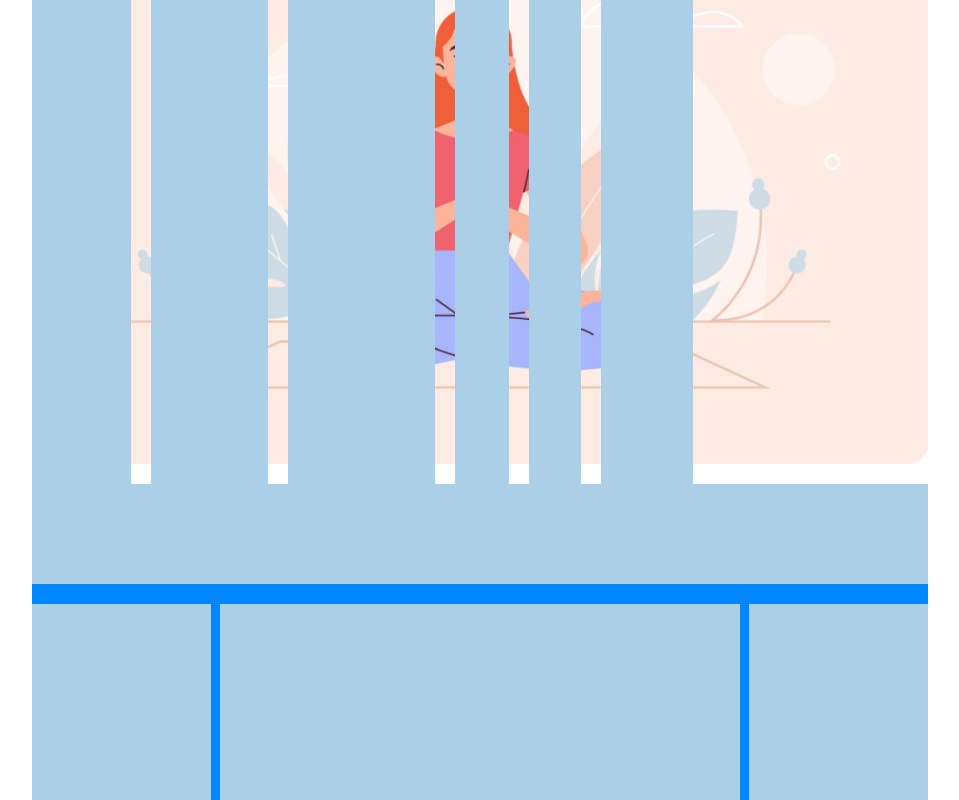
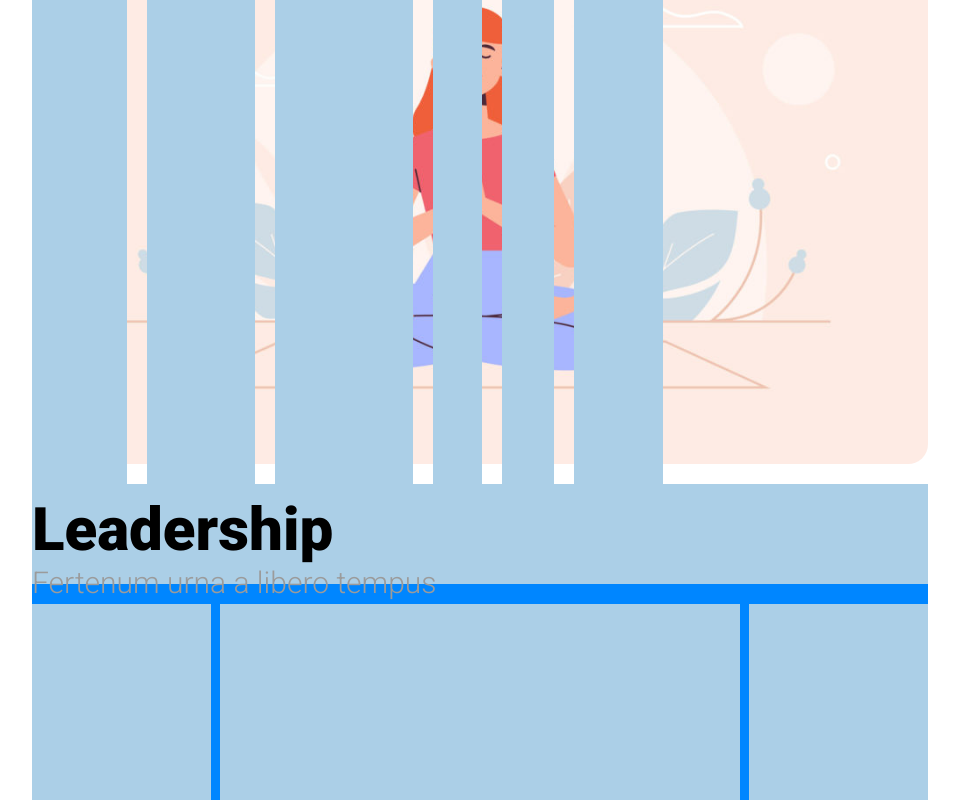
Before and after one commit to ElenaLj/htmlcss-wp, a plain HTML site: page index.html in a window 1280 px wide. Shown: the part 381-1181 px from the top of the page, without its empty margins (160-1119 px from the left). Drawn offline with Linux system fonts and the light colour scheme.

Commit message:
insert main heading e font

```diff
--- a/css/style.css
+++ b/css/style.css
@@ -8,6 +8,10 @@
 .container {
     width: 70%;
     margin: 25px auto;
+}
+
+body {
+font-family: 'Roboto', sans-serif;;
 }
 
 /* *** header *** */
@@ -49,7 +53,6 @@ li {
 
 /* *** main *** */
 main    {
-    background-color: #0086ff;
     padding-bottom: 20px;
     margin-bottom: 10px;
 }
@@ -57,6 +60,16 @@ main    {
     content: "";
     clear: both;
     display: table;
+}
+
+#title {
+    font-size: 60px;
+    font-weight: 900;
+}
+
+#subtitle {
+    font-size: 30px;
+    color: #9b9b9b;
 }
 
 .main-heading {
@@ -94,6 +107,9 @@ main    {
     background-color: #e1d67a;
 }
 
+.debug main {
+    background-color: #0086ff;
+}
 .debug .main-heading {
     background-color: #abcfe7;
     height: 100px;
--- a/index.html
+++ b/index.html
@@ -6,6 +6,9 @@
     <meta name="viewport" content="width=device-width, initial-scale=1.0">
     <title>Neori</title>
     <link rel="stylesheet" href="css/style.css">
+    <link rel="preconnect" href="https://fonts.googleapis.com">
+    <link rel="preconnect" href="https://fonts.gstatic.com" crossorigin>
+    <link href="https://fonts.googleapis.com/css2?family=Roboto:wght@300;900&display=swap" rel="stylesheet">
 </head>
 <body>
     <div class="container debug">
@@ -28,7 +31,7 @@
             <!-- /logo e nav bar -->
             <!-- jumbotron -->
             <div class="jumbotron margin">
-
+                <!-- DIV VUOTO COSA FARE -->
             </div>
             <!-- /jumbotron -->
         </header>
@@ -36,7 +39,10 @@
 
         <!-- page content -->
         <main class="clearfix">
-            <section class="main-heading"></section>
+            <section class="main-heading">
+                <h1 id="title">Leadership</h1>
+                <div id="subtitle">Fertenum urna a libero tempus</div>
+            </section>
             <aside class="cl-sx left"></aside>
             <div class="main-content left"></div>
             <aside class="cl-dx left"></aside>
```
